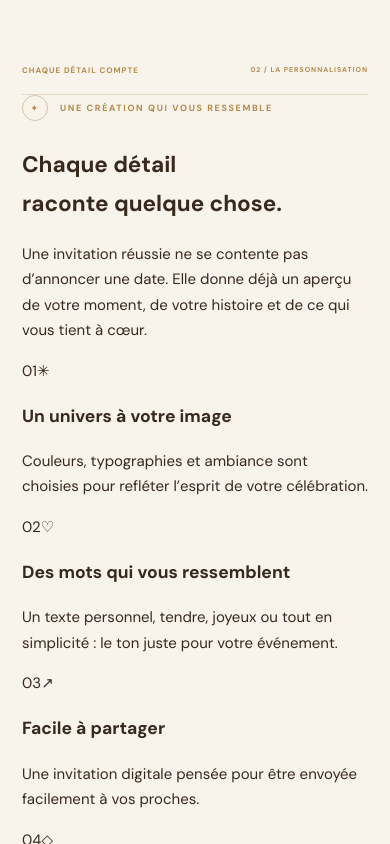
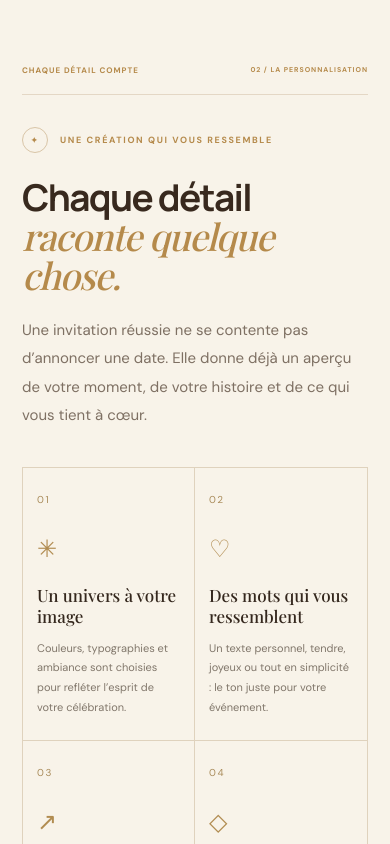
Before and after one commit to chirelhalioua/C-by-C, a Nuxt app: page / in a window 390 px wide. Shown: the part 2540-3384 px from the top of the page. Built offline with nearby package versions, Linux system fonts and the light colour scheme; a web font is replaced by a local one.

Commit message:
Style personalization details section for desktop and mobile

```diff
--- a/assets/css/main.css
+++ b/assets/css/main.css
@@ -148,3 +148,33 @@
 /* La section contact devient un bloc unique, sans panneau marron vide */
 .contact-panel { display: block; }
 .contact-copy { width: 100%; }
+
+
+/* Section « Chaque détail compte » */
+.details-section { background: #f8f3e9; }
+.details-heading { display: grid; grid-template-columns: 1.1fr .9fr; align-items: end; gap: clamp(24px, 6vw, 88px); margin: 42px 0 46px; }
+.details-heading h2 { font-family: var(--display); font-size: clamp(34px, 5vw, 58px); line-height: 1.04; letter-spacing: -.045em; margin: 18px 0 0; color: var(--ink, #33251b); }
+.details-heading h2 span { font-family: var(--serif); font-weight: 500; font-style: italic; color: var(--gold, #b58a4b); letter-spacing: -.035em; }
+.details-heading > p { max-width: 440px; margin: 0 0 5px; font-size: 15px; line-height: 1.9; color: var(--muted, #82786c); }
+.details-grid { display: grid; grid-template-columns: repeat(4, minmax(0, 1fr)); border-top: 1px solid #dfd2bd; border-bottom: 1px solid #dfd2bd; }
+.detail-card { position: relative; min-height: 235px; padding: 24px 22px 28px; border-right: 1px solid #dfd2bd; }
+.detail-card:first-child { border-left: 1px solid #dfd2bd; }
+.detail-number { color: #a98b5a; font-size: 10px; letter-spacing: .16em; }
+.detail-icon { display: block; margin: 22px 0 19px; color: #b18c51; font-size: 24px; }
+.detail-card h3 { margin: 0 0 11px; color: #34271d; font-family: var(--serif); font-size: 20px; font-weight: 500; line-height: 1.25; }
+.detail-card p { margin: 0; color: #81776b; font-size: 12px; line-height: 1.8; }
+@media(max-width: 900px) {
+ .details-heading { grid-template-columns: 1fr; gap: 20px; margin: 32px 0; }
+ .details-grid { grid-template-columns: repeat(2, minmax(0, 1fr)); }
+ .detail-card { min-height: 215px; }
+ .detail-card:nth-child(3) { border-left: 1px solid #dfd2bd; }
+ .detail-card:nth-child(n+3) { border-top: 1px solid #dfd2bd; }
+}
+@media(max-width: 520px) {
+ .details-heading h2 { font-size: 37px; }
+ .details-grid { grid-template-columns: 1fr 1fr; }
+ .detail-card { padding: 18px 14px 22px; min-height: 235px; }
+ .detail-card h3 { font-size: 17px; }
+ .detail-card p { font-size: 11px; }
+ .detail-icon { margin: 18px 0 15px; }
+}
```
